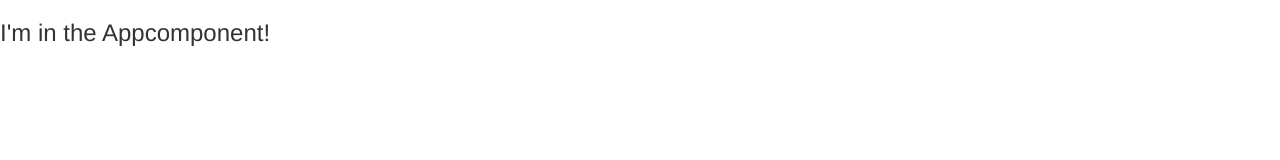
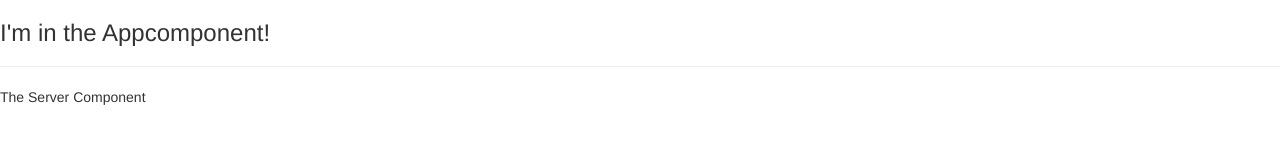
Before and after one commit to care4truth/vignahara-app, an Angular app: page / in a window 1280 px wide. Shown: the top 160 px of the page. Built offline with nearby package versions, Linux system fonts and the light colour scheme.

Commit message:
creating a component externally

```diff
--- a/src/app/app.component.html
+++ b/src/app/app.component.html
@@ -1 +1,3 @@
 <h3>I'm in the Appcomponent!</h3>
+<hr>
+<app-server></app-server>
--- a/src/app/server/server.component.html
+++ b/src/app/server/server.component.html
@@ -1 +1 @@
-<p>The Server Component</p>ls
+<p>The Server Component</p>
```
Also changed, not shown: src/app/app.module.ts (+6 -4 lines).
